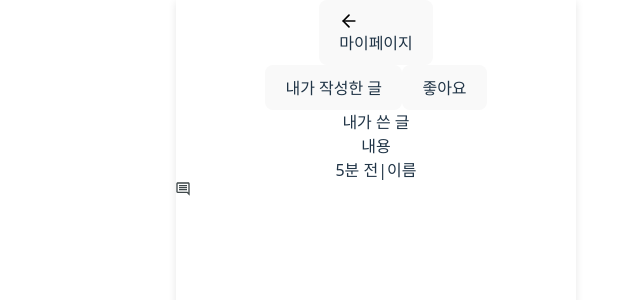
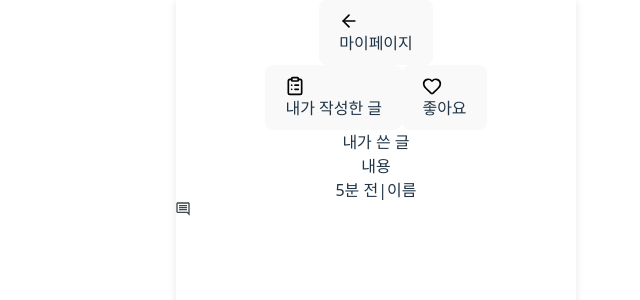
Before and after one commit to 2025-UMC-Hackathon/Frontend, a React (Vite) app: page /mypage in a window 1280 px wide. Shown: the top 300 px of the page, without its empty margins (264-904 px from the left). Built offline with nearby package versions, Linux system fonts and the light colour scheme.

Commit message:
progress: mypage 기본 UI 구현

```diff
--- a/src/pages/mypage.tsx
+++ b/src/pages/mypage.tsx
@@ -1,5 +1,8 @@
 import { useNavigate } from 'react-router-dom';
 import BoardItem from '../components/board/BoardItem';
+import { Heart } from 'lucide-react';
+import { ClipboardList } from 'lucide-react';
+
 
 export default function MyPage() {
 	const navigate = useNavigate();
@@ -21,12 +24,14 @@ export default function MyPage() {
 						onClick={handleWrittenByMe}
 						className="flex-1 bg-blue-500 text-white py-3 px-4 rounded-lg font-medium hover:bg-blue-600 transition-colors"
 					>
+						<ClipboardList size={20} color="#000"/>
 						내가 작성한 글
 					</button>
 					<button
 						onClick={handleLikedByMe}
 						className="flex-1 bg-gray-200 text-gray-700 py-3 px-4 rounded-lg font-medium hover:bg-gray-300 transition-colors"
 					>
+						<Heart size={20} color="#000"/>
 						좋아요
 					</button>
 
@@ -40,7 +45,6 @@ export default function MyPage() {
                     nickname="이름"
                     disabilityType="타입"
                     worry="고민 거리"
-
 					variant='page'
                 />
 			</div>
```
Lines whose indentation alone changed are shown as unchanged.
